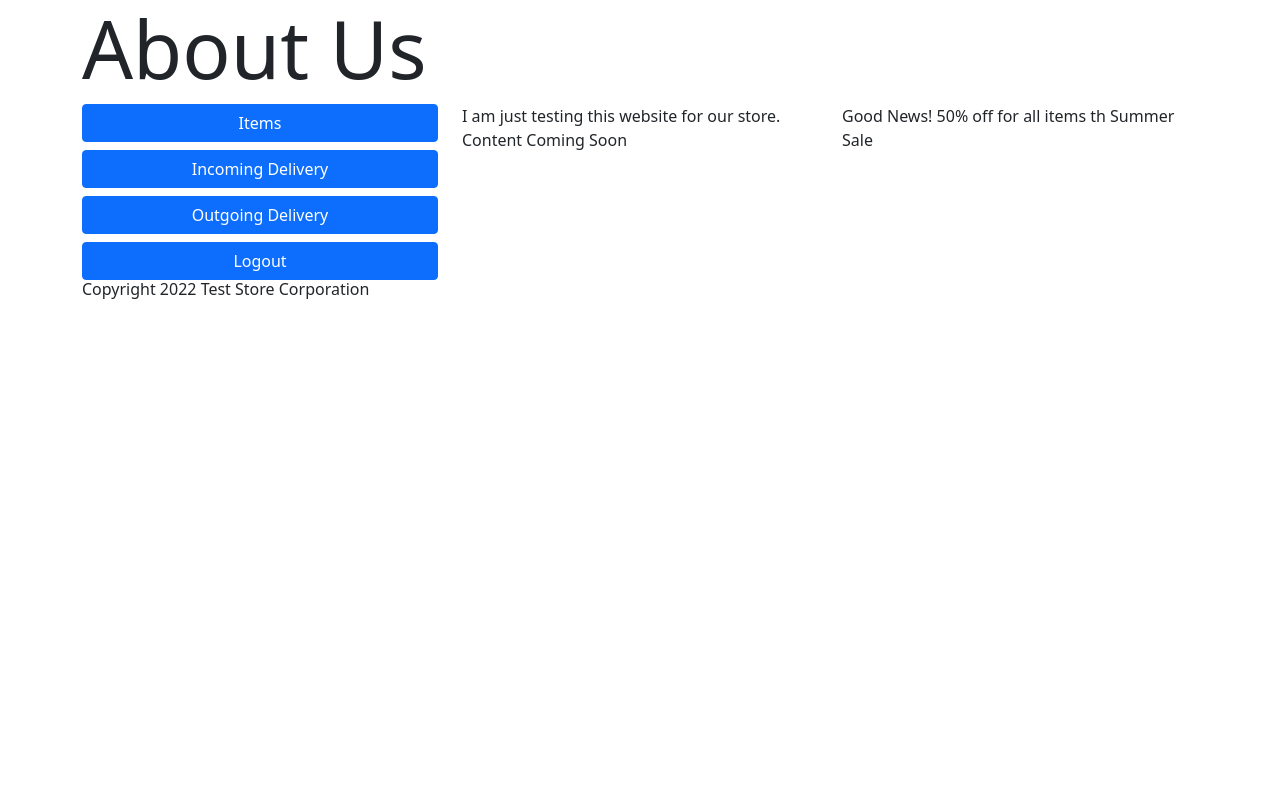
After one commit to braincellsbyebye/TestStore, a Django app: page /aboutus/ in a window 1280 px wide. The commit adds this page. Run offline with Django 4.2, Linux system fonts and the light colour scheme.

Commit message:
Created aboutus.html and layout.html

```diff
--- /dev/null
+++ b/TestItems/templates/aboutus.html
@@ -0,0 +1,13 @@
+<html lang="en">
+<head>
+    <meta charset-"UTF-8">
+    <meta http-equiv="x-UA-Compatible" content="IE=edge">
+    <meta name="viewport" content-"width-Ddevice-width, initial-scale1.0">
+    <title>TestProjectDimazana</title>
+</head>
+<body>
+    {% extends 'layout.html' %}
+    {%block header%}About Us{%endblock%}
+    {%block maincontent%}I am just testing this website for our store. Content Coming Soon{%endblock%}
+</body>
+</html>
--- /dev/null
+++ b/TestItems/templates/layout.html
@@ -0,0 +1,40 @@
+<html lang="en">
+<head>
+    <meta charset-"UTF-8">
+    <meta http-equiv="x-UA-Compatible" content="IE=edge">
+    <meta name="viewport" content-"width-Ddevice-width, initial-scale1.0">
+    <title>TestProjectDimazana</title>
+    <link href="https://cdn.jsdelivr.net/npm/bootstrap@5.1.3/dist/css/bootstrap.min.css" rel="stylesheet" integrity="sha384-1BmE4kWBq78iYhFldvKuhfTAU6auU8tT94WrHftjDbrCEXSU1oBoqyl2QvZ6jIW3" crossorigin="anonymous">
+    <script src="https://cdn.jsdelivr.net/npm/bootstrap@5.1.3/dist/js/bootstrap.bundle.min.js" integrity="sha384-ka7Sk0Gln4gmtz2MlQnikT1wXgYsOg+OMhuP+IlRH9sENBO0LRn5q+8nbTov4+1p" crossorigin="anonymous"></script>
+</head>
+<body>
+        <div class="container">
+            <!-- header -->
+            <div class="row"><h1 class="display-1">{% block header %}{%endblock%}</h1>
+            </div>
+            <!-- content -->
+            <div class="row">
+                <div class="col">
+                    <div class="d-grid gap-2">
+                        <button class="btn btn-primary" type="button">Items</button>
+                        <button class="btn btn-primary" type="button">Incoming Delivery</button>
+                        <button class="btn btn-primary" type="button">Outgoing Delivery</button>
+                        <button class="btn btn-primary" type="button">Logout</button>
+                    </div>
+                </div>
+                <!--maincontent-->
+                <div class="col"><p class="fs-6 text dark">{% block maincontent %}{%endblock%}</p></div>
+                <!--announcements-->
+                <div class="col"><p class="fs-6 text-dark">Good News! 50% off for all items th
+                    Summer Sale</p></div>
+            </div>
+            <!-- footer -->
+            <div class="row">
+                <h6>Copyright 2022 Test Store Corporation</h6>
+            </div>
+        </div>
+        <!--<div class="container">
+            <p>Lorem ipsum, dolor sit amet consectetur adipisicing elit. Quas repellendus ipsam laborum beatae laudantium neque iste ab ad aliquam impedit expedita nemo voluptates consequuntur, dolores, dolore cumque assumenda ipsum eligendi!</p>
+        </div>-->
+</body>
+</html>
--- a/TestItems/urls.py
+++ b/TestItems/urls.py
@@ -3,4 +3,5 @@ from . import views
 
 urlpatterns = [
     path('', views.main),
+    path('aboutus/', views.aboutus),
 ]
--- a/TestItems/views.py
+++ b/TestItems/views.py
@@ -3,3 +3,6 @@ from django.shortcuts import render
 # Create your views here.
 def main(request):
     return render(request, 'index.html')
+
+def aboutus(request):
+    return render(request, 'aboutus.html')
--- a/TestProject/urls.py
+++ b/TestProject/urls.py
@@ -18,4 +18,5 @@ from django.urls import path, include
 
 urlpatterns = [
     path('', include('TestItems.urls')),
+    path('aboutus/', include('TestItems.urls')),
 ]
```
Also changed, not shown: TestItems/templates/index.html (+4 -15 lines).
